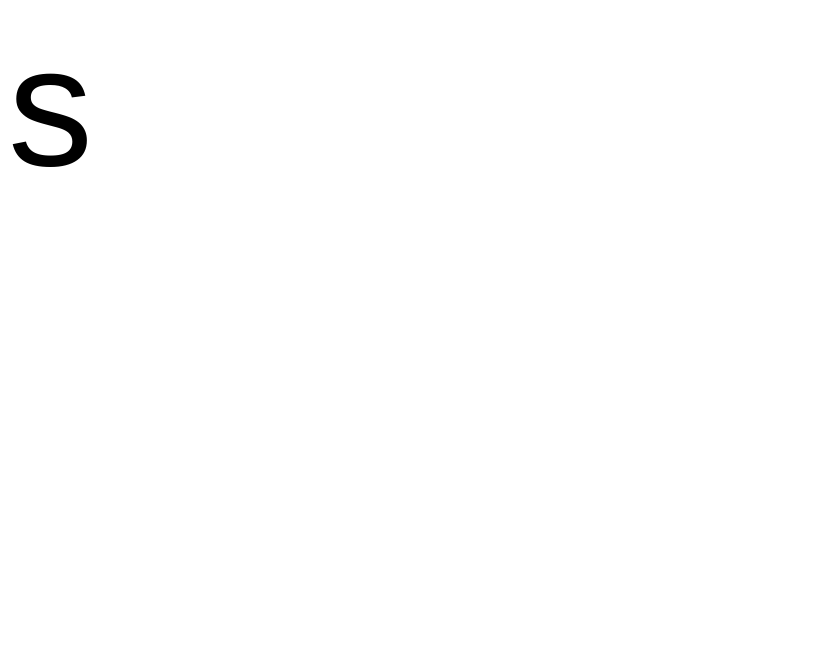
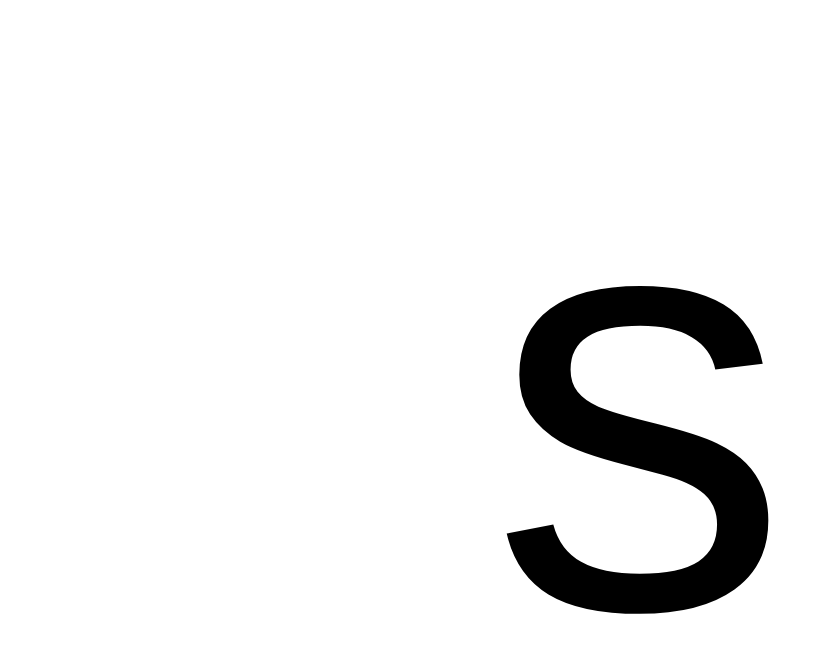
Before and after one commit to AlexEdgcomb/baby_education, a plain HTML site: page flashcards/index.html in a window 1280 px wide. Both pictures are taken after a click on the button "Start". Shown: the whole page, without its empty margins (0-820 px from the left). Drawn offline with nearby package versions, Linux system fonts and the light colour scheme.

Commit message:
Added fullscreen

```diff
--- a/flashcards/index.html
+++ b/flashcards/index.html
@@ -1,10 +1,25 @@
-<button id='start' onclick='start()'>Start</button>
-<p id='letter'></p>
+<div>
+    <button id='start' onclick='start()'>Start</button>
+    <p></p>
+</div>
 
 <style>
+    button {
+        font-size: 100px;
+    }
+
+    div {
+        align-items: center;
+        background-color: white;
+        display: flex;
+        height: 100%;
+        justify-content: center;
+        width: 100%;
+    }
+
     p {
         font-family: Arial;
-        font-size: 170px;
+        font-size: 600px;
         margin: 0;
     }
 </style>
@@ -31,6 +46,7 @@
 
     function start() {
         $('#start').hide();
+        $('div').get(0).requestFullscreen();
 
         showAllLetters(shuffle(allLetters).slice()).then(() => {
             start();
@@ -56,7 +72,7 @@
                 resolve();
             };
 
-            audio.play().then(() => $('#letter').text(letter));
+            audio.play().then(() => $('p').text(letter));
         });
     }
 </script>
```
